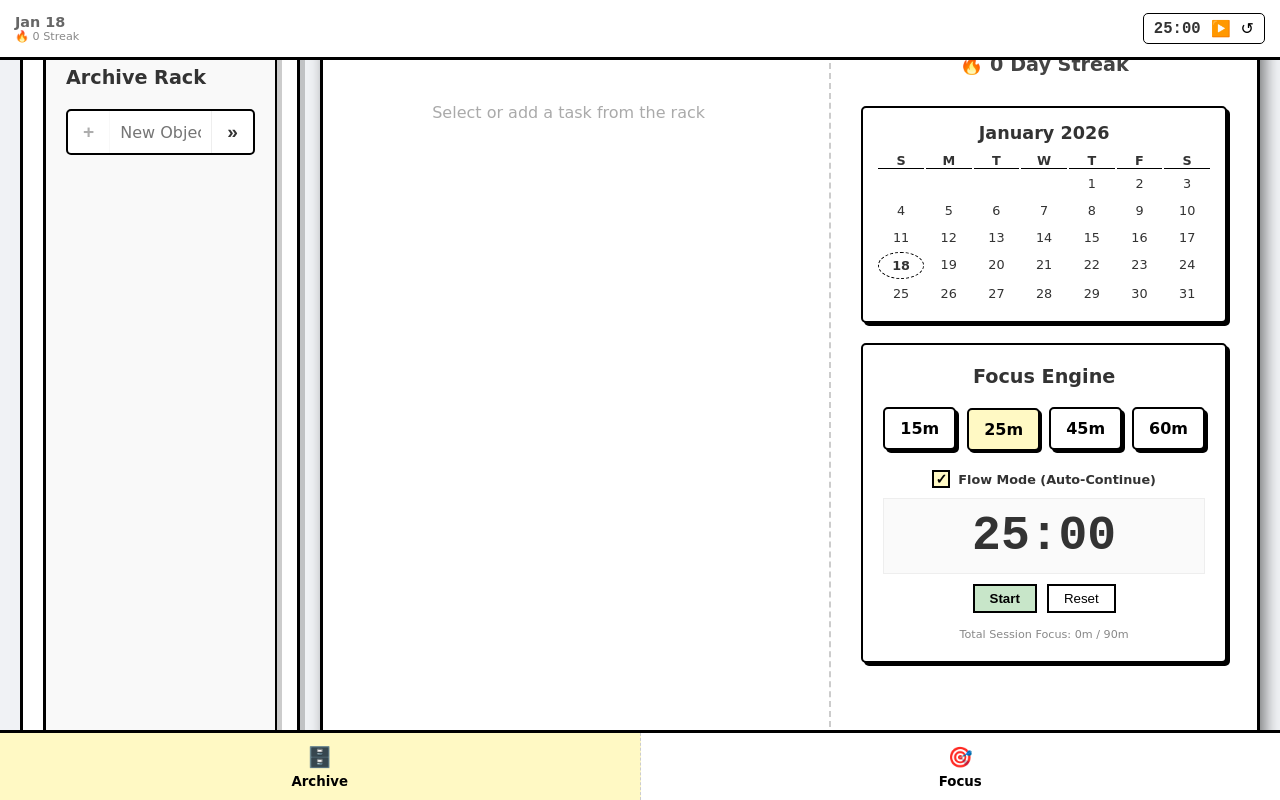
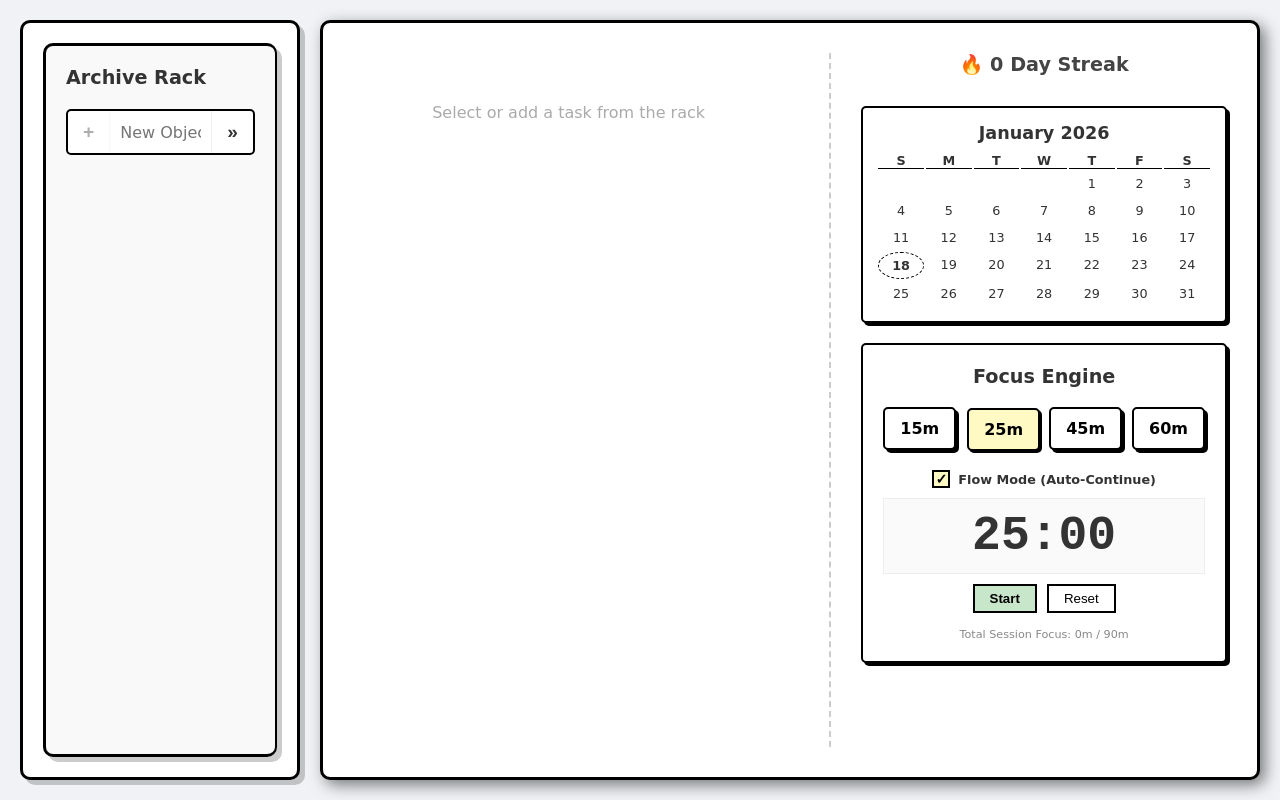
Before and after one commit to BayuuPermana/Paper-todo, a React (Vite) app: page / in a window 1280 px wide. Built offline with nearby package versions, Linux system fonts and the light colour scheme.

Commit message:
fix(css): Enforce mobile-only visibility using !important to resolve desktop slop

```diff
--- a/src/index.css
+++ b/src/index.css
@@ -88,7 +88,7 @@ body {
     }
 
     .desktop-only { display: block; }
-    .mobile-only { display: none; }
+    .mobile-only { display: none !important; }
 
     @media (max-width: 1200px) {
       .desktop-only { display: none !important; }
```
Also changed, not shown: .pickle/fix-css-001/linear_ticket_fix-css-001.md (added), .pickle/linear_ticket_parent.md (added), .pickle/prd.md, .pickle/state.json.
